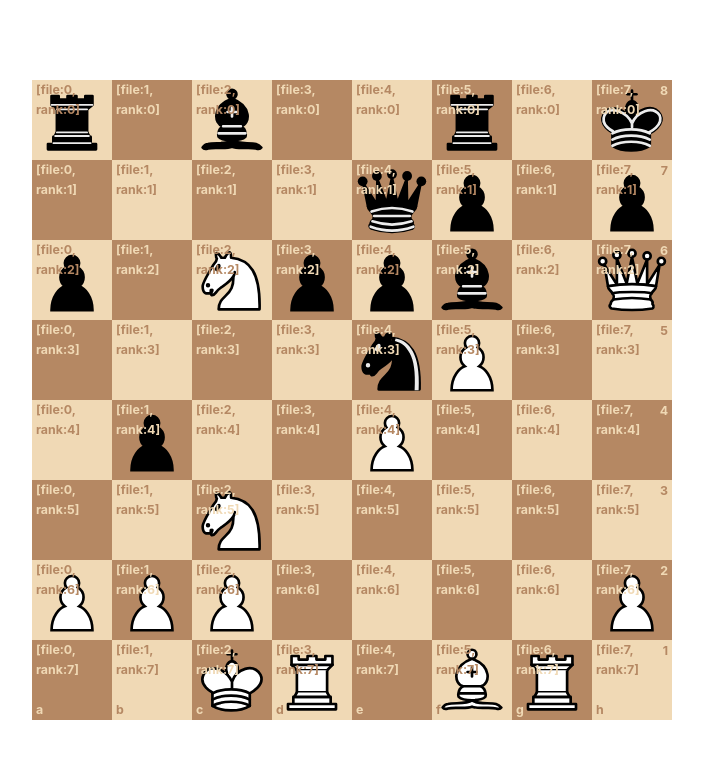
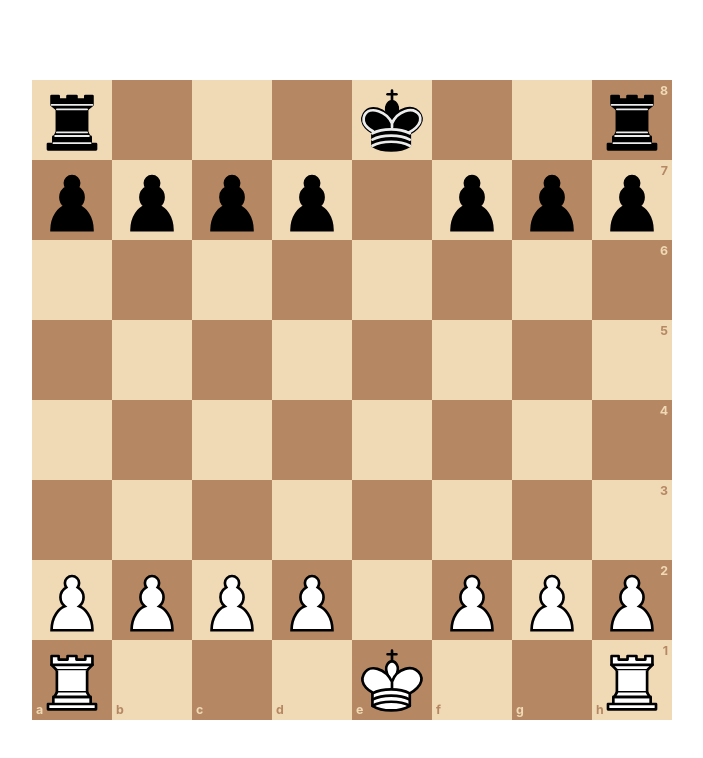
Before and after one commit to tobyjzstay/chess-react, a React (Create React App) app: page / in a window 1280 px wide. Shown: the top 758 px of the page, without its empty margins (288-991 px from the left). Built offline with nearby package versions, Linux system fonts and the light colour scheme.

Commit message:
Add debugging support

```diff
--- a/src/Board.tsx
+++ b/src/Board.tsx
@@ -4,7 +4,7 @@ import { PieceData, Position, Type } from "./Piece";
 import Square, { SquareData } from "./Square";
 
 const startFen = "rnbqkbnr/pppppppp/8/8/8/8/PPPPPPPP/RNBQKBNR w KQkq - 0 1";
-const puzzleFen = "r1b2r1k/4qp1p/p1Nppb1Q/4nP2/1p2P3/2N5/PPP4P/2KR1BR1 b - - 5 18";
+const puzzleFen = "r3k2r/pppp1ppp/8/8/8/8/PPPP1PPP/R3K2R w KQkq - 0 1";
 
 export const RANKS = 8;
 export const FILES = 8;
@@ -15,10 +15,15 @@ export enum Colour {
     Black = 2,
 }
 
+export type Castling = {
+    colour: Colour;
+    type: Type;
+};
+
 export type BoardData = {
     squares: SquareData[][];
     turn: Colour;
-    castling: string;
+    castling: Castling[];
     enPassant: Position | null;
     halfMove: number;
     fullMove: number;
@@ -28,6 +33,7 @@ export const BoardContext = React.createContext<BoardData>(Object.create(null));
 
 function Board() {
     const boardData = parseFen(puzzleFen);
+    console.log(boardToString(boardData));
 
     return (
         <BoardContext.Provider value={boardData}>
@@ -42,6 +48,23 @@ function Board() {
             </div>
         </BoardContext.Provider>
     );
+}
+
+function boardToString(boardData: BoardData) {
+    const { squares } = boardData;
+
+    let board = "";
+    for (let rank = 0; rank < RANKS; rank++) {
+        for (let file = 0; file < FILES; file++) {
+            const piece = squares[file][rank].piece;
+            if (piece.type === Type.None) board += piece.type;
+            else if (piece.colour === Colour.White) board += piece.type.toUpperCase();
+            else board += piece.type;
+        }
+        board += "\n";
+    }
+
+    return board;
 }
 
 function parseFen(fen: string): BoardData {
@@ -71,7 +94,7 @@ function parsePieceData(pieceData: string): SquareData[][] {
             row.push({
                 file,
                 rank,
-                piece: pieces[file][rank] || { type: Type.None, colour: Colour.None },
+                piece: pieces[file][rank],
             } as SquareData);
         }
         squares.push(row);
@@ -128,8 +151,46 @@ function parseTurn(turn: string): Colour {
     }
 }
 
-function parseCastling(castling: string): string {
-    return castling;
+function parseCastling(castling: string): Castling[] {
+    const castlingRegex = /^[KQkq-]{1,4}$/;
+    if (!castlingRegex.test(castling)) throw new Error("Invalid FEN");
+
+    const castlingArray: Castling[] = [];
+    if (castling === "-") return castlingArray;
+
+    const castlingSides = castling.split("");
+    for (const castlingSide of castlingSides) {
+        switch (castlingSide) {
+            case "K":
+                castlingArray.push({
+                    colour: Colour.White,
+                    type: Type.King,
+                });
+                break;
+            case "Q":
+                castlingArray.push({
+                    colour: Colour.White,
+                    type: Type.Queen,
+                });
+                break;
+            case "k":
+                castlingArray.push({
+                    colour: Colour.Black,
+                    type: Type.King,
+                });
+                break;
+            case "q":
+                castlingArray.push({
+                    colour: Colour.Black,
+                    type: Type.Queen,
+                });
+                break;
+            default:
+                break;
+        }
+    }
+
+    return castlingArray;
 }
 
 function parseEnPassant(enPassant: string): Position | null {
--- a/src/Piece.tsx
+++ b/src/Piece.tsx
@@ -9,13 +9,13 @@ export type PieceData = {
 };
 
 export enum Type {
-    None = 0,
-    King = 1,
-    Queen = 2,
-    Rook = 3,
-    Bishop = 4,
-    Knight = 5,
-    Pawn = 6,
+    None = ".",
+    King = "k",
+    Queen = "q",
+    Rook = "r",
+    Bishop = "b",
+    Knight = "n",
+    Pawn = "p",
 }
 
 export type Position = [number, number]; // [file, rank]
--- a/src/Square.tsx
+++ b/src/Square.tsx
@@ -74,7 +74,7 @@ function Square({ file, rank }: { file: number; rank: number }) {
         <SquareContext.Provider value={{ file, rank }}>
             <div className={squareClassName} onClick={handleClick}>
                 <div className={overlayClassName}>
-                    <p className="coord debug">{"[file:" + file + ", rank:" + rank + "]"}</p>
+                    {/* <p className="coord debug">{"[file:" + file + ", rank:" + rank + "]"}</p> */}
                     {RANKS - 1 === rank && (
                         <p className="coord file">{String.fromCharCode("a".charCodeAt(0) + file)}</p>
                     )}
```
